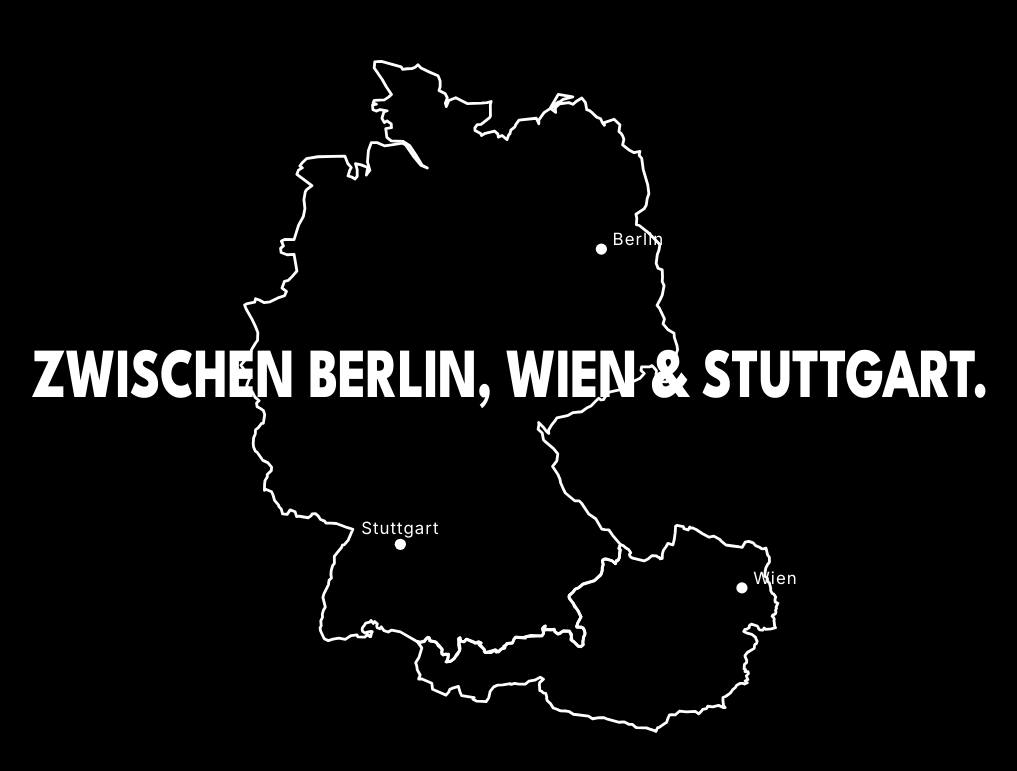
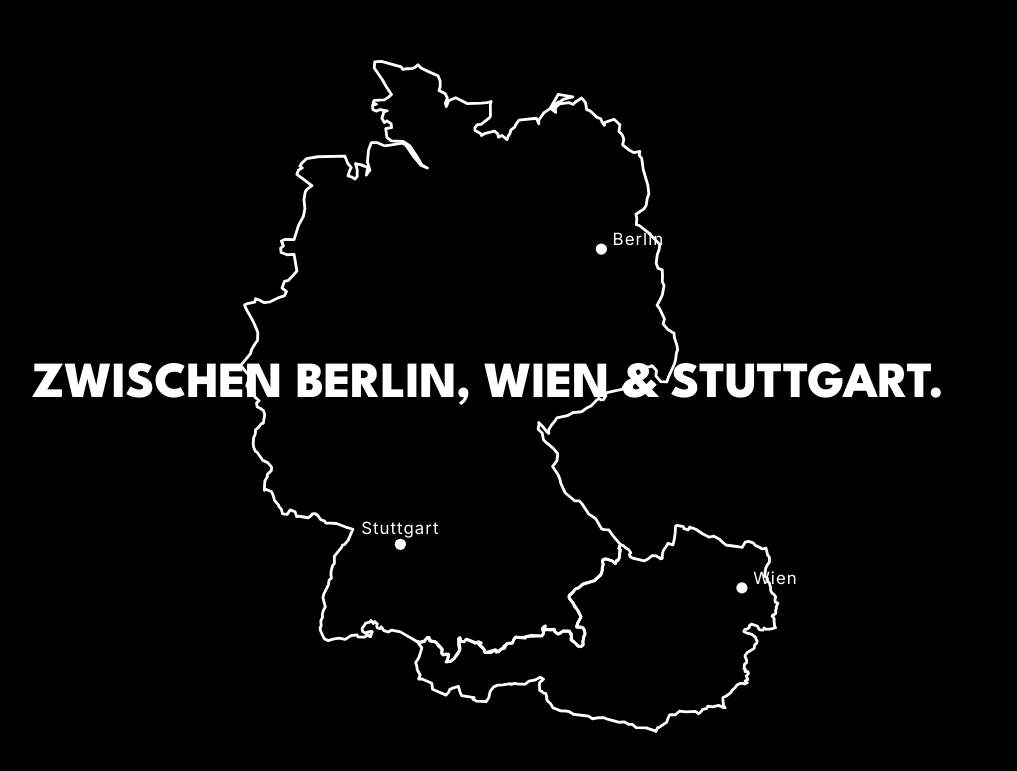
Before and after one commit to pauljennewein19-ux/pauljennewein, a plain HTML site: page index.html in a window 1280 px wide. Shown: the part 2885-3656 px from the top of the page, without its empty margins (130-1147 px from the left). Drawn offline with Linux system fonts and the light colour scheme.

Commit message:
Kartenbeschriftung: textLength entfernt, font-size 36 natürlich
Co-Authored-By: Claude Sonnet 4.6 <noreply@anthropic.com>

```diff
--- a/index.html
+++ b/index.html
@@ -290,7 +290,7 @@
         <text x="523" y="433" font-family="'Inter',Helvetica,Arial,sans-serif" font-size="12" font-weight="400" letter-spacing="0.06em" fill="#ffffff">Wien</text>
 
         <!-- Satz links, eine Zeile, Intro-Stil -->
-        <text x="10" y="300" text-anchor="start" font-family="'League Spartan',Helvetica,Arial,sans-serif" font-weight="800" font-size="50" fill="#ffffff" letter-spacing="-0.01em" textLength="680" lengthAdjust="spacingAndGlyphs">ZWISCHEN BERLIN, WIEN &amp; STUTTGART.</text>
+        <text x="10" y="300" text-anchor="start" font-family="'League Spartan',Helvetica,Arial,sans-serif" font-weight="800" font-size="36" fill="#ffffff" letter-spacing="-0.01em">ZWISCHEN BERLIN, WIEN &amp; STUTTGART.</text>
 
       </svg>
     </section>
```
